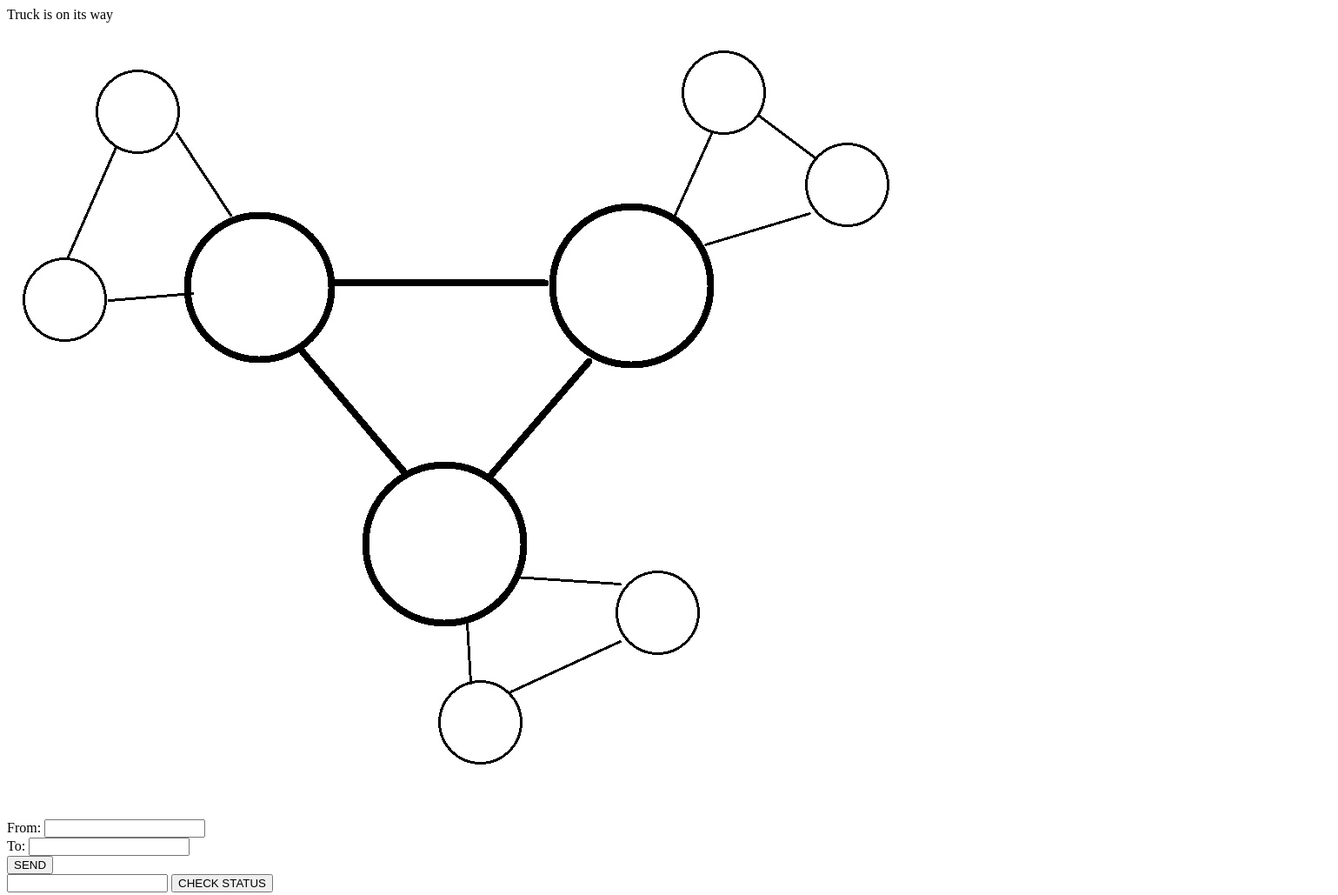
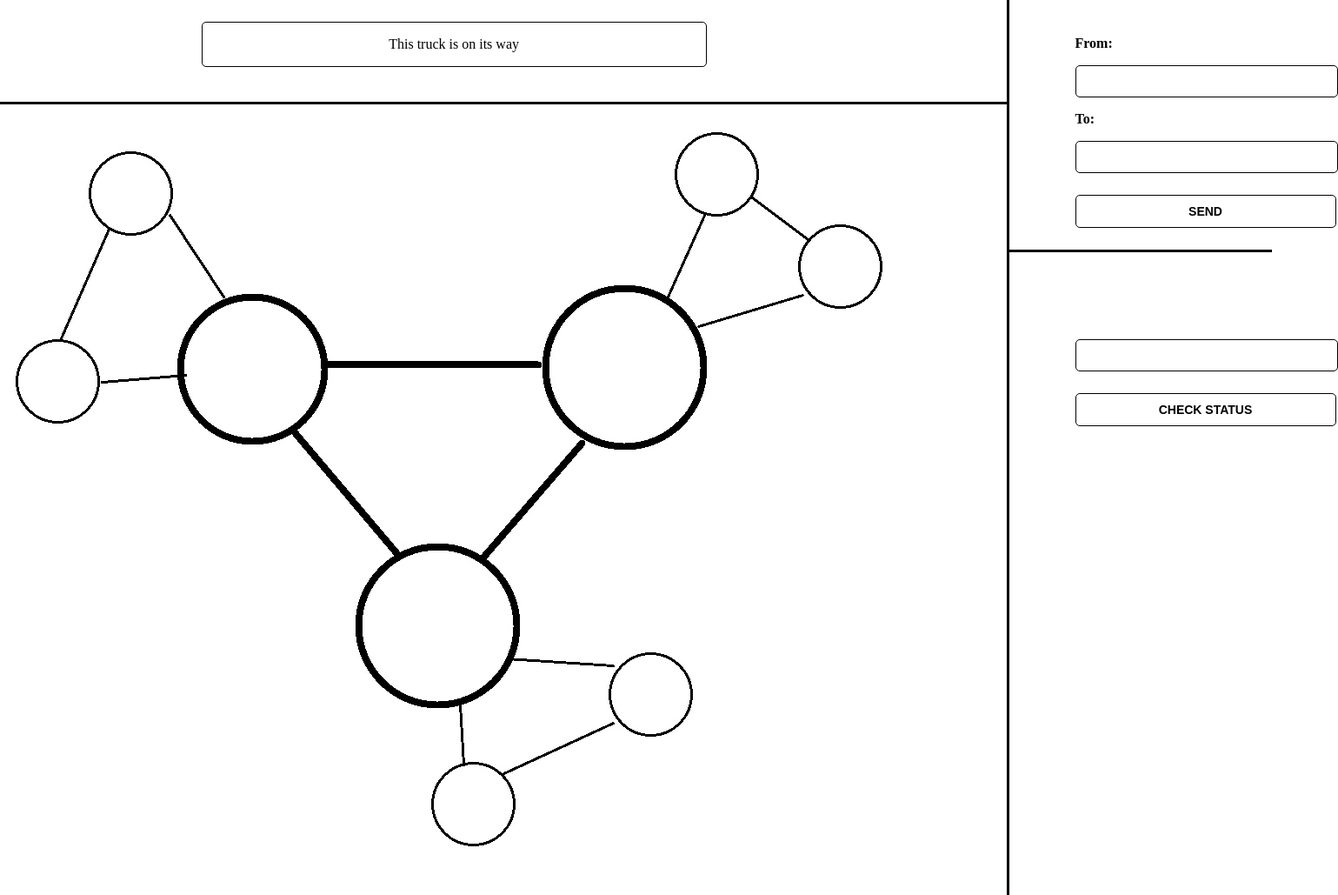
Before and after one commit to gonnagetbetter/deliveryCrab, a website: page front/index.html in a window 1280 px wide. Shown: the top 1029 px of the page at 87% size, 1539 px wide, since content can reach past the window. Drawn offline with Linux system fonts and the light colour scheme.

Commit message:
Making styles

```diff
--- a/front/index.html
+++ b/front/index.html
@@ -4,33 +4,37 @@
     <meta charset="UTF-8" />
     <meta http-equiv="X-UA-Compatible" content="IE=edge" />
     <meta name="viewport" content="width=device-width, initial-scale=1.0" />
+    <link rel="stylesheet" href="style/style.css" />
     <title>DeliveryCrab</title>
   </head>
   <body>
-    <section class="info">
+    <div class="page">
       <div class="info-block">
-        <div class="info">Truck is on its way</div>
+        <div class="info-form"><span> This truck is on its way</span></div>
+        <div class="separator"></div>
+        <img class="map-img" src="./img/IMG_5337.PNG" alt="" />
       </div>
-    </section>
-    <section class="map"><img src="./img/IMG_5337.PNG" alt="" /></section>
-    <section class="forms">
+      <div class="forms">
         <div class="upper-form">
           <form action="">
             <div>
-            <label>From:</label>
-            <input name="from" type="text" class="from-input" />
+              <p>From:</p>
+              <input name="from" type="text" class="from-input input" />
             </div>
             <div>
-            <label>To:</label>
-            <input name="to" type="text" class="to-input" />
+              <p>To:</p>
+              <input name="to" type="text" class="to-input input" />
             </div>
-          <button class="send-btn">SEND</button>
+            <button class="send-btn btn">SEND</button>
           </form>
         </div>
         <div class="bottom-form">
-          <input type="text" class="check-status-form">
-          <button class="check-status-btn">CHECK STATUS</button>
+          <div>
+            <input type="text" class="check-status-form input" />
           </div>
-    </section>
+          <button class="check-status-btn btn">CHECK STATUS</button>
+        </div>
+      </div>
+    </div>
   </body>
 </html>
--- a/front/style/style.css
+++ b/front/style/style.css
@@ -0,0 +1,69 @@
+body {
+  margin: 0;
+  padding: 0;
+  height: 100%;
+  overflow: hidden;
+}
+.page {
+  display: flex;
+}
+.info-block {
+  padding: 25px 0 50px 0;
+}
+.separator {
+  width: auto;
+  background-color: black;
+  height: 3px;
+  margin-top: 40px;
+}
+.info-form {
+  border: 1px solid black;
+  width: 50%;
+  height: 50px;
+  margin-left: 20%;
+  border-radius: 5px;
+  position: relative;
+}
+.info-form span {
+  top: 50%;
+  left: 50%;
+  position: absolute;
+  transform: translate(-50%, -50%);
+}
+.map-img {
+  width: auto;
+}
+.forms {
+  padding-top: 25px;
+  border-left: 3px solid black;
+  width: 100%;
+}
+.upper-form {
+  border-bottom: 3px solid black;
+  padding-bottom: 25px;
+  padding-left: 25%;
+}
+.bottom-form {
+  margin-left: 25%;
+  margin-top: 100px;
+}
+.input {
+  border: 1px solid black;
+  border-radius: 5px;
+  padding: 10px 0 10px 0;
+  width: 300px;
+}
+p {
+  font-weight: bold;
+}
+.btn {
+  padding: 10px 0 10px 0;
+  width: 300px;
+  border: 1px solid black;
+  border-radius: 5px;
+  background: none;
+  margin-top: 25px;
+  font-size: 14px;
+  font-weight: bold;
+  cursor: pointer;
+}
```
Lines whose indentation alone changed are shown as unchanged.
